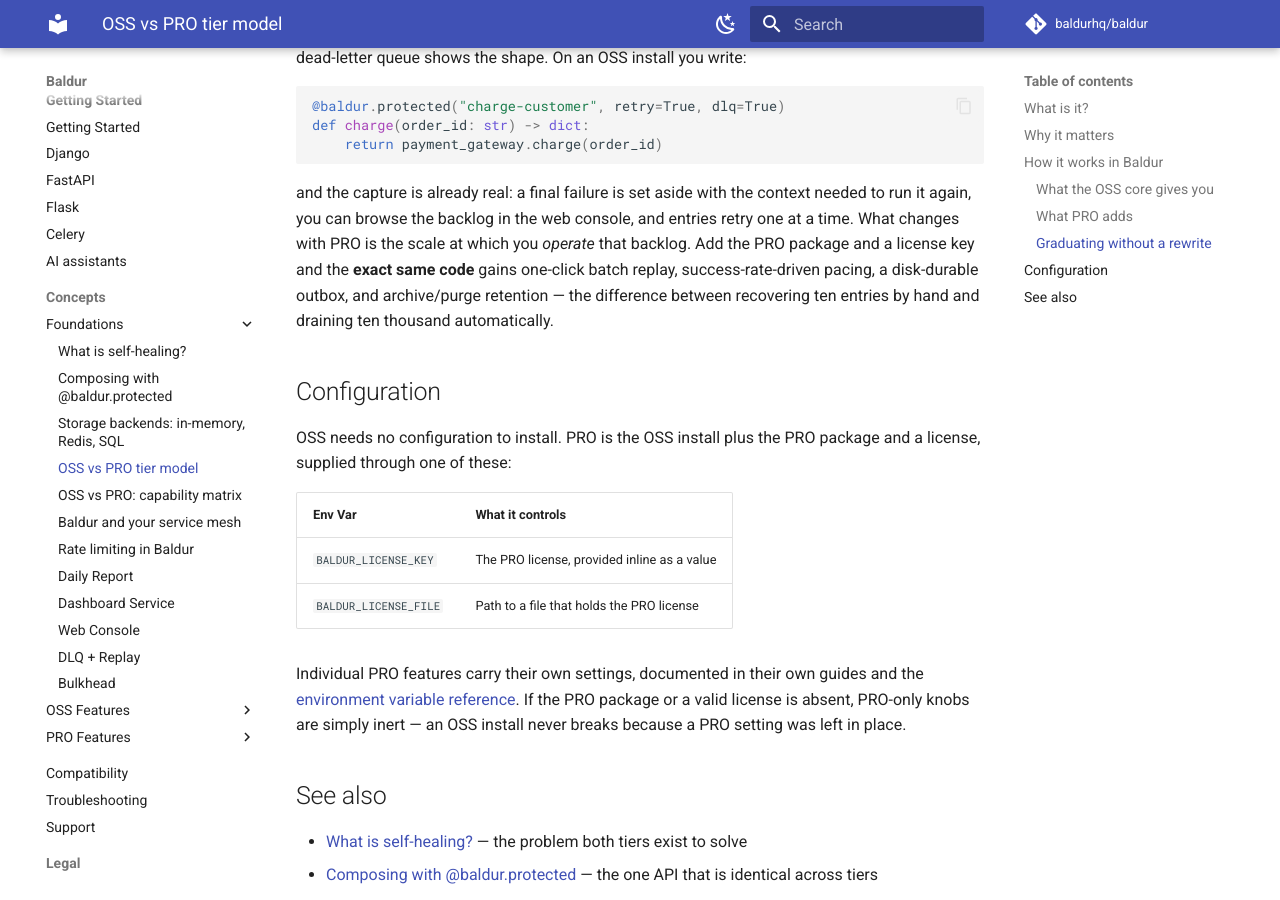
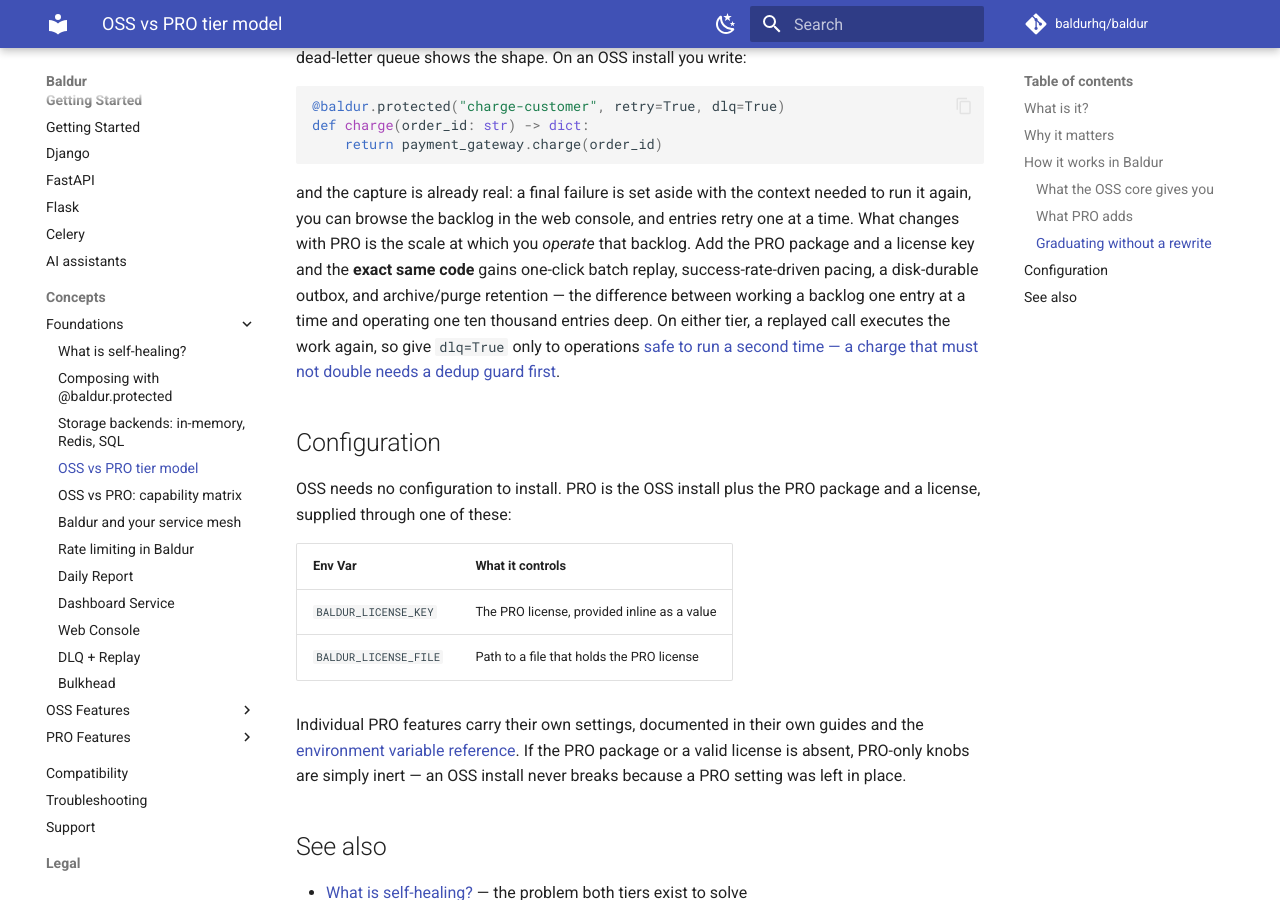
Before and after one commit to baldurhq/baldur, an MkDocs documentation site: the page built from docs/concepts/foundations/tier-model.md, in a window 1280 px wide and 900 px high, scrolled down 2565 px. Built offline with MkDocs 1.6.1 and Material for MkDocs 9.7.7, drawn with Linux system fonts in a browser that asks for light colours; comment, search, counter and statistics services are not loaded.

Commit message:
docs(concepts): reverse-verify tier-model guide - 2 fixes in the DLQ graduation example
Fresh-session reverse-verify of the tier-model concept guide. Tier
attribution, package name, license env vars, PRO-knob inertness, and the
PRO capability table all hold against code and the feature catalog. Two
defects fixed in the graduation section:

1. "recovering ten entries by hand and draining ten thousand
   automatically" misattributed automation to PRO: the automatic
   on-recovery replay sweep is an OSS capability (stated by this page's
   own OSS bullet). The PRO delta is scale operability (console batch
   replay, adaptive pacing, durable outbox, retention), not automation.
   Re-derived the contrast to one-entry-at-a-time vs at-scale operation.
2. The charge-customer dlq=True example carried no co-located
   safe-to-replay caveat on a money path; a replayed charge can double.
   Added the inline prerequisite with a stakes-stating link to the DLQ
   guide's safety section.

```diff
--- a/docs/concepts/foundations/tier-model.md
+++ b/docs/concepts/foundations/tier-model.md
@@ -99,8 +99,10 @@
 again, you can browse the backlog in the web console, and entries retry one at a time. What changes
 with PRO is the scale at which you *operate* that backlog. Add the PRO package and a license key and
 the **exact same code** gains one-click batch replay, success-rate-driven pacing, a disk-durable
-outbox, and archive/purge retention — the difference between recovering ten entries by hand and
-draining ten thousand automatically.
+outbox, and archive/purge retention — the difference between working a backlog one entry at a time
+and operating one ten thousand entries deep. On either tier, a replayed call executes the work
+again, so give `dlq=True` only to operations
+[safe to run a second time — a charge that must not double needs a dedup guard first](dlq-replay.md).
 
 ## Configuration
 
```
